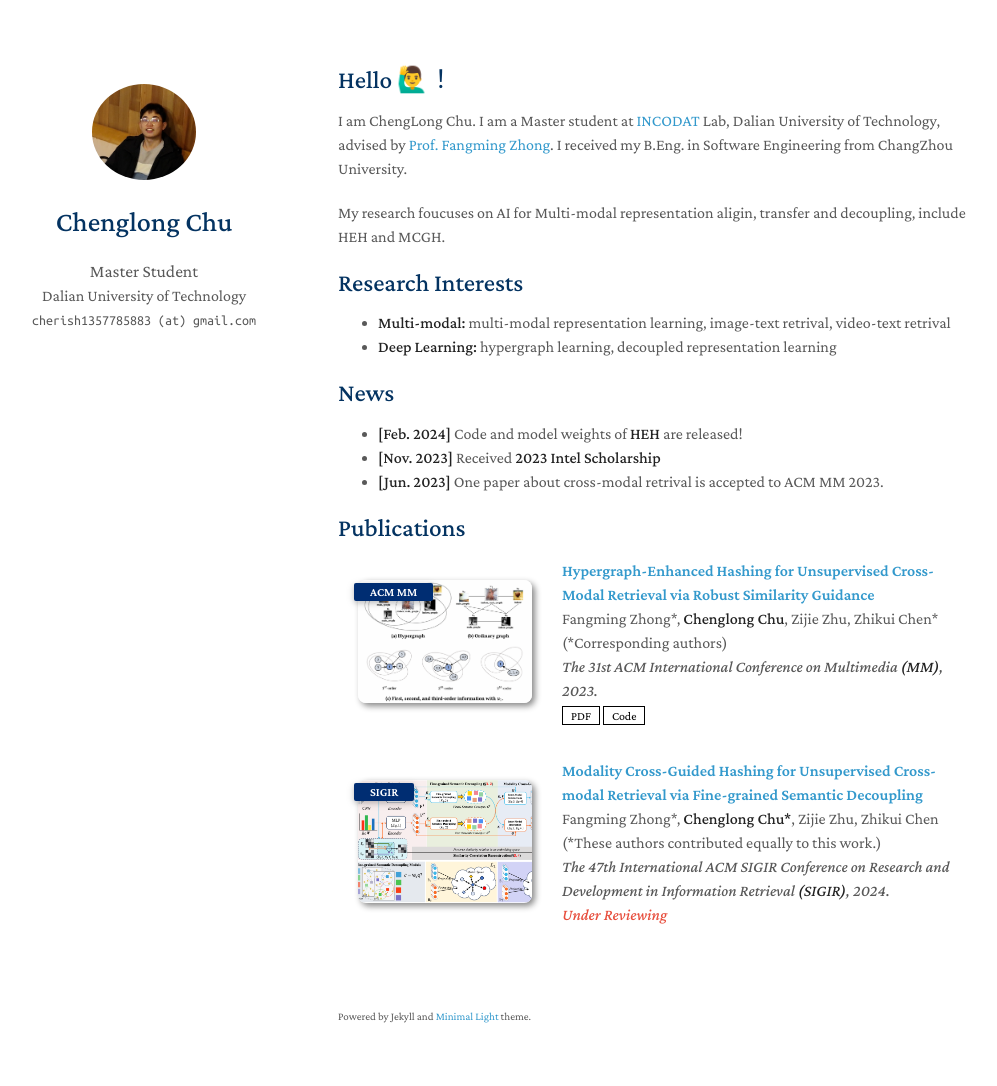
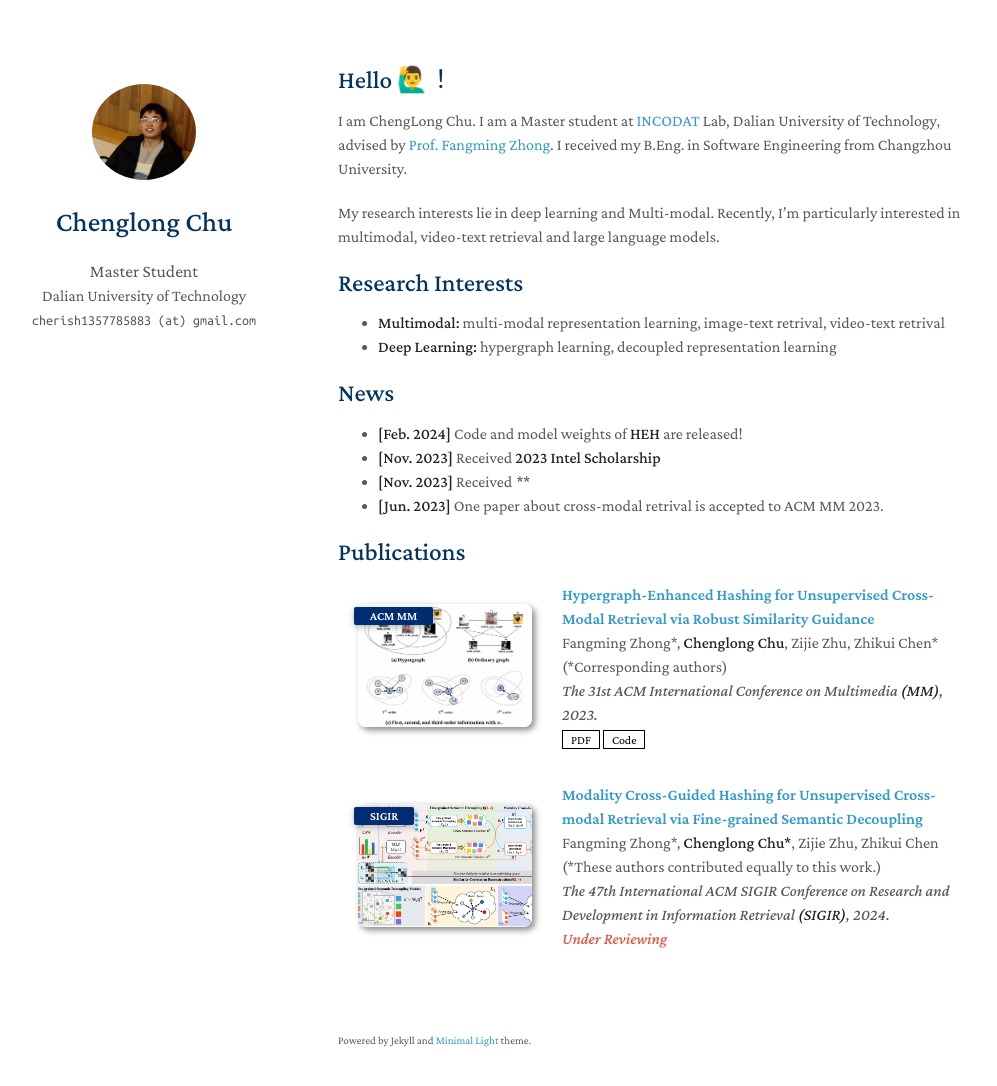
Before and after one commit to Cherishnoobs/Chenglong-Chu.github.io, a Jekyll site: the page built from index.md, in a window 1280 px wide and 1121 px high. Shown: the top 1086 px of the window, without its empty margins (132-1129 px from the left). Built offline with Jekyll 4.4.1, drawn with Linux system fonts in a browser that asks for light colours; nearby versions of some CDN libraries; a style sheet for code colours, icons or effects is not loaded; our own code applies the rules of GitHub Pages for plain Markdown files.

Commit message:
Update index.md

```diff
--- a/index.md
+++ b/index.md
@@ -4,23 +4,25 @@ layout: homepage
 
 ## Hello 🙋‍♂️！
 I am ChengLong Chu. I am a Master student at [INCODAT](http://www.ubinec.org/) Lab, Dalian University of Technology,
-advised by [Prof. Fangming Zhong](http://ubinec.org/zfm/cn/index.html). I received my B.Eng. in Software Engineering from
-ChangZhou University.
+advised by [Prof. Fangming Zhong](http://ubinec.org/zfm/cn/index.html). I received my B.Eng. in Software Engineering from Changzhou University.
 
-My research foucuses on AI for Multi-modal representation aligin, transfer and decoupling, include HEH and MCGH.
+My research interests lie in deep learning and Multi-modal. Recently, I'm particularly interested in multimodal, video-text retrieval and large language models.
+<!-- My research foucuses on AI for Multi-modal representation aligin, transfer and decoupling, include HEH and MCGH. -->
 
 ## Research Interests
 
-- **Multi-modal:** multi-modal representation learning, image-text retrival, video-text retrival
+- **Multimodal:** multi-modal representation learning, image-text retrival, video-text retrival
 - **Deep Learning:** hypergraph learning, decoupled representation learning
 
 ## News
 
-
 - **[Feb. 2024]** Code and model weights of **HEH** are released!
 - **[Nov. 2023]** Received **2023 Intel Scholarship**
+- **[Nov. 2023]** Received ****
 - **[Jun. 2023]** One paper about cross-modal retrival is accepted to ACM MM 2023.
 
 {% include_relative _includes/publications.md %}
 
+
+
 <!-- {% include_relative _includes/services.md %} -->
```
